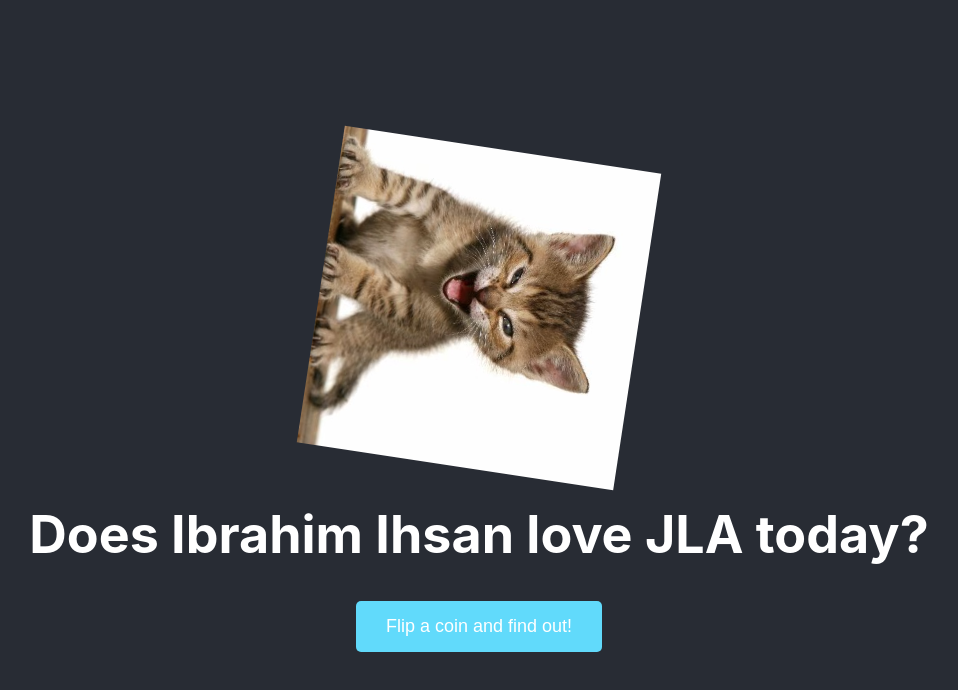
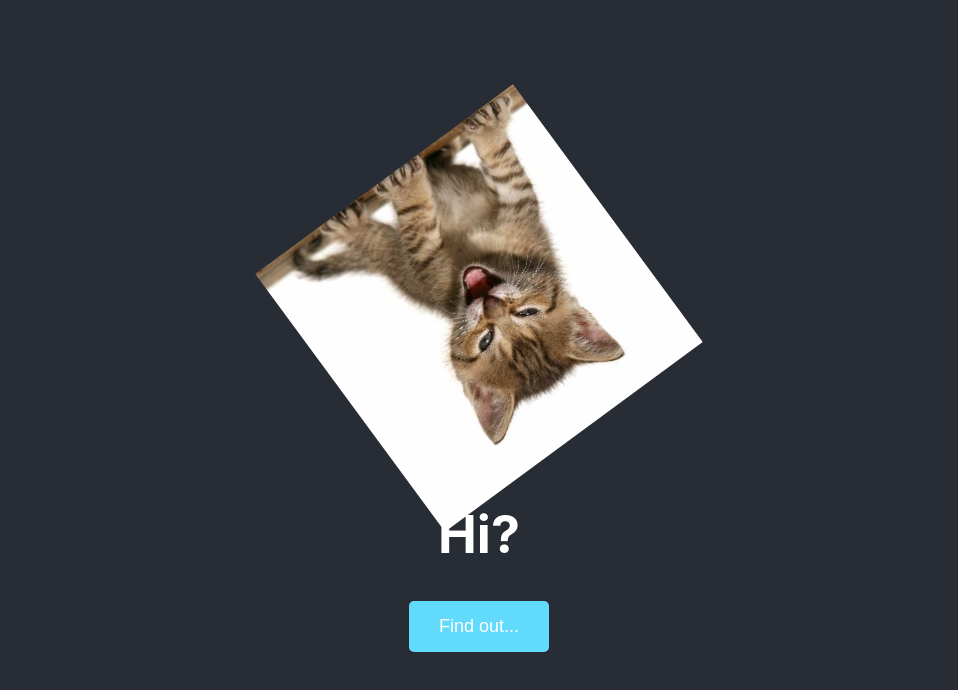
Before and after one commit to ahmadmuradmalik/ihsan-client, a React (Create React App) app: page / in a window 1280 px wide. Shown: the top 690 px of the page, without its empty margins (161-1119 px from the left). Built offline with nearby package versions, Linux system fonts and the light colour scheme.

Commit message:
changed text and intial commit for dev branch

```diff
--- a/src/App.tsx
+++ b/src/App.tsx
@@ -10,7 +10,7 @@ const App: React.FC = () => {
     setError('');
     setText('');
     try {
-      const response = await axios.get('https://ihsans-server-production.up.railway.app/');
+      const response = await axios.get('https://dev-ihsans-server-production.up.railway.app/');
       setText(response.data);
     } catch (error) {
       setError('Error fetching text');
@@ -22,8 +22,8 @@ const App: React.FC = () => {
     <div className="App">
       <header className="App-header">
         <img src="/ihsan_cat.jpeg" className="App-logo" alt="That's fantastic" />
-        <h1>Does Ibrahim Ihsan love JLA today?</h1>
-        <button onClick={fetchText}>Flip a coin and find out!</button>
+        <h1>Hi?</h1>
+        <button onClick={fetchText}>Find out...</button>
         {error && <p className="error">{error}</p>}
         {text && <p className="result animate__animated animate__fadeIn">{text}</p>}
       </header>
```
